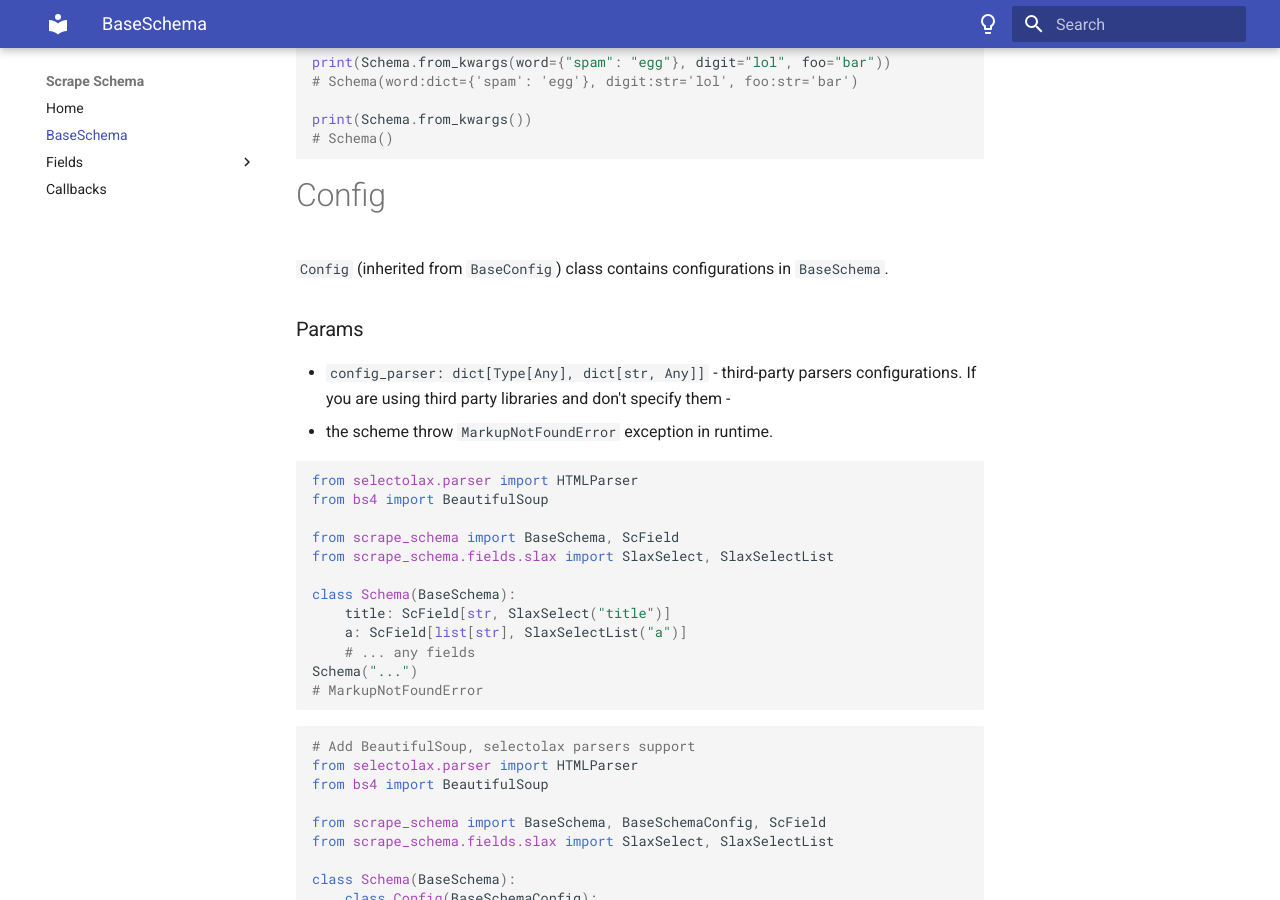
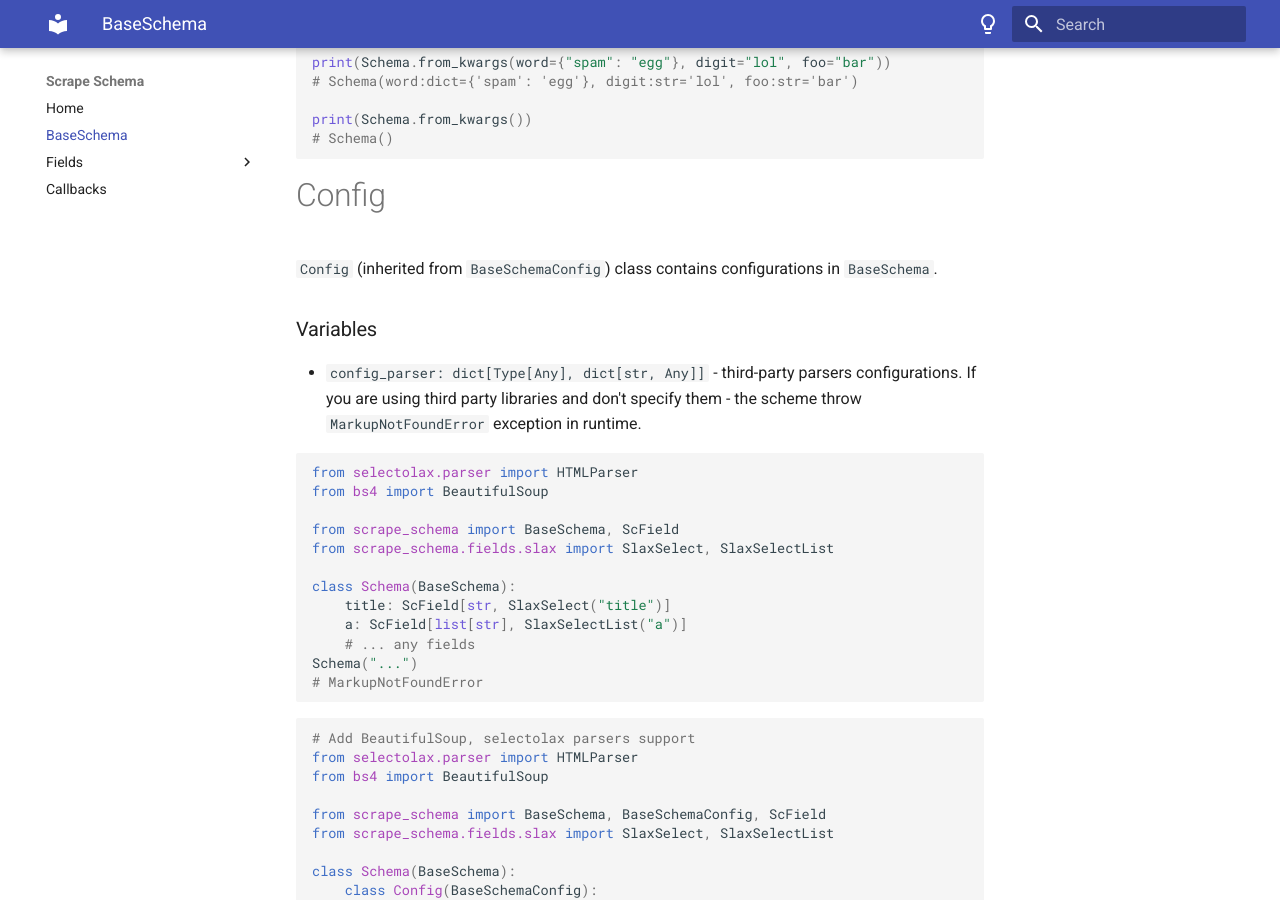
Before and after one commit to vypivshiy/scrape-schema, an MkDocs documentation site: the page built from docs/schema.md, in a window 1280 px wide and 900 px high, scrolled down 4031 px. Built offline with MkDocs 1.6.1 and Material for MkDocs 9.7.7, drawn with Linux system fonts in a browser that asks for light colours.

Commit message:
BaseSchemaConfig: change `Params` to `Variables`

````diff
--- a/docs/schema.md
+++ b/docs/schema.md
@@ -165,12 +165,11 @@ print(Schema.from_kwargs())
 ```
 
 # Config
-`Config` (inherited from `BaseConfig`) class contains configurations in `BaseSchema`.
+`Config` (inherited from `BaseSchemaConfig`) class contains configurations in `BaseSchema`.
 
-### Params
+### Variables
 - `config_parser: dict[Type[Any], dict[str, Any]]` - third-party parsers configurations.
-If you are using third party libraries and don't specify them -
-- the scheme throw `MarkupNotFoundError` exception in runtime.
+If you are using third party libraries and don't specify them - the scheme throw `MarkupNotFoundError` exception in runtime.
 
 ```python
 from selectolax.parser import HTMLParser
````
